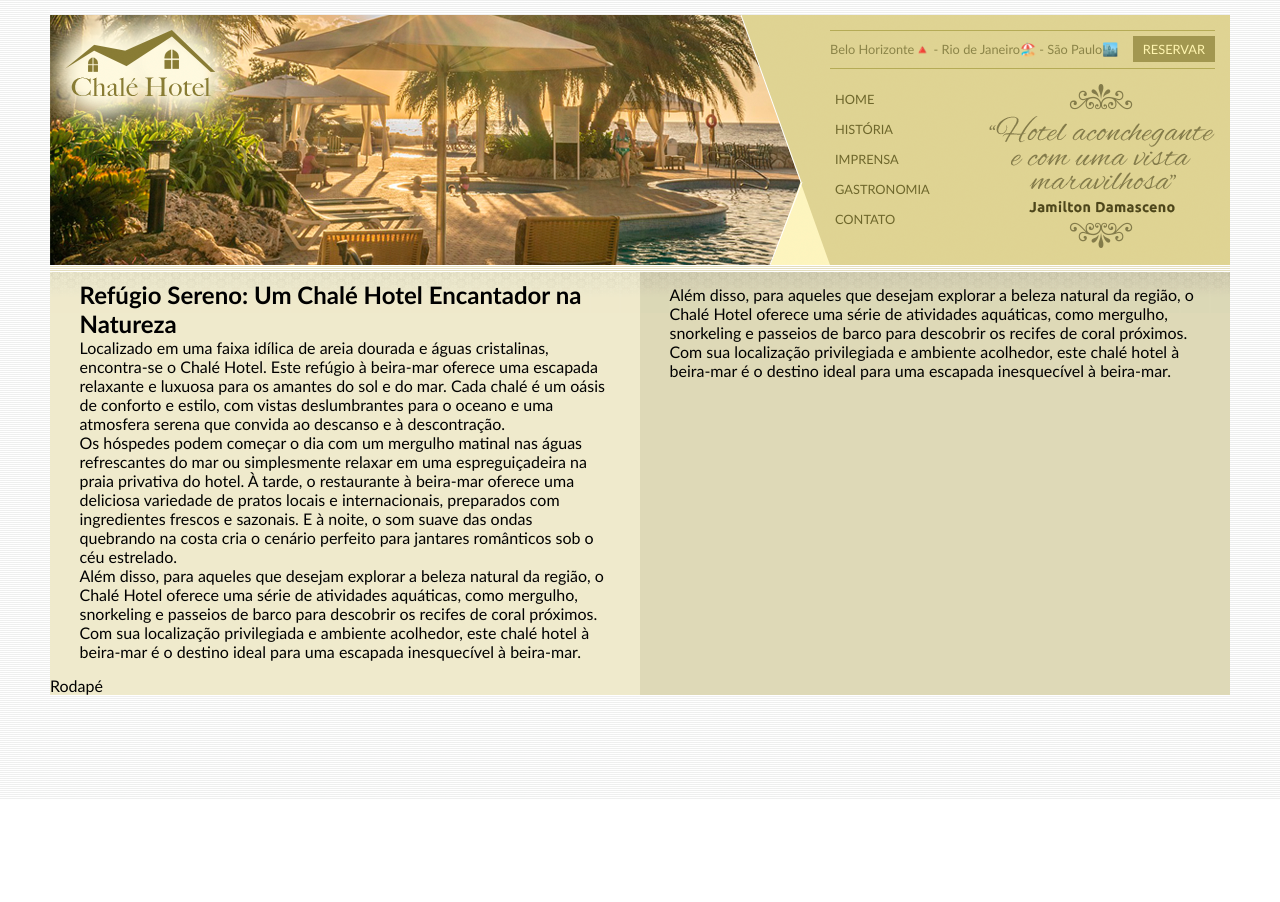
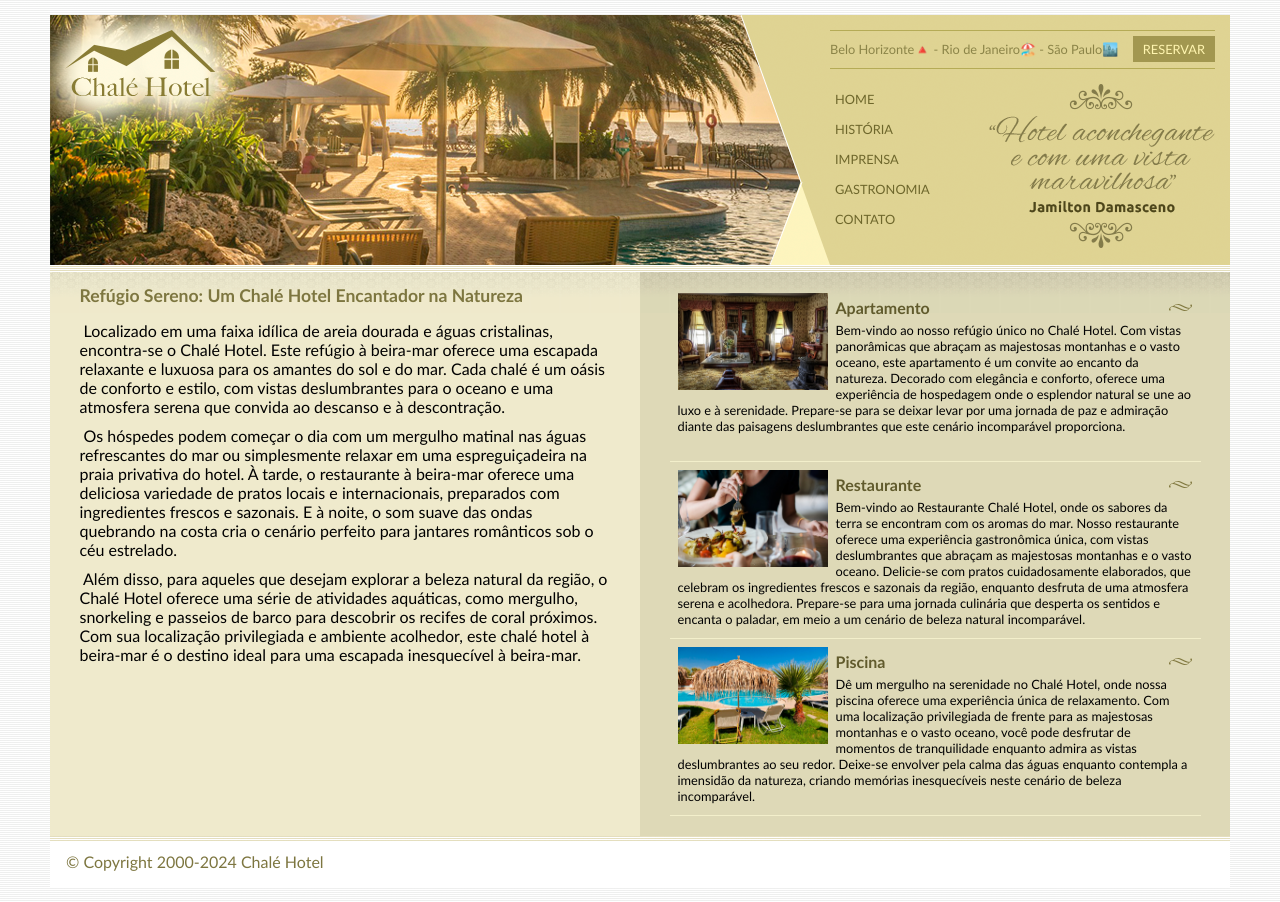
Before and after one commit to diatsilva007/chale-hotel, a plain HTML site: page index.html in a window 1280 px wide. Before the commit the page ends 800 px from the top, so only its background shows below. Drawn offline with Linux system fonts and the light colour scheme.

Commit message:
index.html and style.css updated

```diff
--- a/css/style.css
+++ b/css/style.css
@@ -145,4 +145,51 @@ ul#navegacao a:hover {
 
 #rodape {
     clear: both;
+    padding: 16px;
+    background: white url(../images/bg-rodape.png) repeat-x top;
+    color: #7d7640;
 }
+
+/* Formatações de textos */
+
+h2 {
+    color: #7d7640;
+    font-size: 1.1em;
+    padding: 5px 0px;
+    margin-bottom: 10px
+}
+
+p {
+    font-size: 1em;
+    margin-bottom: 10px;
+}
+
+/* Formatações da área lateral */
+
+#beneficios li {
+    padding: 8px;
+    border-bottom: 1px solid #f3efcb;
+    height: 10em;
+}
+
+#beneficios li a img {
+    float: left;
+    margin-right: 8px;
+}
+
+#beneficios li a p {
+    color: black;
+    font-size: 0.8em;
+}
+
+#beneficios li a h3 {
+    font-size: 1em;
+    color: #615b2d;
+    padding: 5px 0;
+    background: url(../images/ornamento.png) no-repeat center right;
+}
+
+#beneficios li:hover {
+    background: #f6f3d6;
+    cursor: pointer;
+}
--- a/index.html
+++ b/index.html
@@ -5,7 +5,7 @@
     <meta charset="UTF-8">
     <meta name="viewport" content="width=device-width, initial-scale=1.0">
     <link rel="stylesheet" type="text/css" href="css/style.css">
-    <title>🏖️ Chalé Hotel 🛎️</title>
+    <title>🏖️ Chalé Hotel 🏨</title>
 
 </head>
 
@@ -54,12 +54,13 @@
 
             <!-- Início conteúdo -->
             <div class="conteudo">
+
                 <h2>
                     Refúgio Sereno: Um Chalé Hotel Encantador na Natureza
                 </h2>
 
                 <p>
-                    Localizado em uma faixa idílica de areia dourada e águas cristalinas,
+                    &nbsp;Localizado em uma faixa idílica de areia dourada e águas cristalinas,
                     encontra-se o Chalé Hotel. Este refúgio à beira-mar oferece uma escapada
                     relaxante e luxuosa para os amantes do sol e do mar. Cada chalé é um oásis de conforto
                     e estilo, com vistas deslumbrantes para o oceano e uma atmosfera serena que convida
@@ -67,7 +68,7 @@
                 </p>
 
                 <p>
-                    Os hóspedes podem começar o dia com um mergulho matinal nas águas refrescantes do mar
+                    &nbsp;Os hóspedes podem começar o dia com um mergulho matinal nas águas refrescantes do mar
                     ou simplesmente relaxar em uma espreguiçadeira na praia privativa do hotel. À tarde,
                     o restaurante à beira-mar oferece uma deliciosa variedade de pratos locais e internacionais,
                     preparados com ingredientes frescos e sazonais. E à noite, o som suave das ondas quebrando na
@@ -75,12 +76,13 @@
                 </p>
 
                 <p>
-                    Além disso, para aqueles que desejam explorar a beleza natural da região,
+                    &nbsp;Além disso, para aqueles que desejam explorar a beleza natural da região,
                     o Chalé Hotel oferece uma série de atividades aquáticas, como mergulho,
                     snorkeling e passeios de barco para descobrir os recifes de coral próximos.
                     Com sua localização privilegiada e ambiente acolhedor, este chalé hotel à beira-mar
                     é o destino ideal para uma escapada inesquecível à beira-mar.
                 </p>
+
             </div>
             <!-- Fim conteúdo -->
 
@@ -90,19 +92,58 @@
         <!-- Início Área lateral -->
         <div id="area-lateral">
             <div class="conteudo">
-                <p>
-                    Além disso, para aqueles que desejam explorar a beleza natural da região,
-                    o Chalé Hotel oferece uma série de atividades aquáticas, como mergulho,
-                    snorkeling e passeios de barco para descobrir os recifes de coral próximos.
-                    Com sua localização privilegiada e ambiente acolhedor, este chalé hotel à beira-mar
-                    é o destino ideal para uma escapada inesquecível à beira-mar.
-                </p>
+                <ul id="beneficios">
+                    <li>
+                        <a href="">
+                            <img src="images/apartamento.jpg" width="150" alt="Apartamento">
+                            <h3>Apartamento</h3>
+                            <p>
+                                Bem-vindo ao nosso refúgio único no Chalé Hotel. Com vistas panorâmicas que abraçam as
+                                majestosas montanhas e o vasto oceano, este apartamento é um convite ao encanto da natureza.
+                                Decorado com elegância e conforto, oferece uma experiência de hospedagem onde o esplendor natural
+                                se une ao luxo e à serenidade. Prepare-se para se deixar levar por uma jornada de paz e admiração
+                                diante das paisagens deslumbrantes que este cenário incomparável proporciona.
+                            </p>
+                        </a>
+                    </li>
+
+                    <li>
+                        <a href="">
+                            <img src="images/restaurante.jpg" width="150" alt="Restaurante">
+                            <h3>Restaurante</h3>
+                            <p>
+                                Bem-vindo ao Restaurante Chalé Hotel, onde os sabores da terra se encontram com os aromas do mar.
+                                Nosso restaurante oferece uma experiência gastronômica única,
+                                com vistas deslumbrantes que abraçam as majestosas montanhas e o vasto oceano. Delicie-se com pratos
+                                cuidadosamente elaborados, que celebram os ingredientes frescos e sazonais da região,
+                                enquanto desfruta de uma atmosfera serena e acolhedora. Prepare-se para uma jornada culinária
+                                que desperta os sentidos e encanta o paladar, em meio a um cenário de beleza natural incomparável.
+                            </p>
+                        </a>
+                    </li>
+
+                    <li>
+                        <a href="">
+                            <img src="images/piscina.jpg" width="150" alt="Piscina">
+                            <h3>Piscina</h3>
+                            <p>
+                                Dê um mergulho na serenidade no Chalé Hotel, onde nossa piscina oferece uma experiência única de
+                                relaxamento. Com uma localização privilegiada de frente para as majestosas montanhas e o vasto oceano,
+                                você pode desfrutar de momentos de tranquilidade enquanto admira as vistas deslumbrantes ao seu redor.
+                                Deixe-se envolver pela calma das águas enquanto contempla a imensidão da natureza, criando memórias
+                                inesquecíveis neste cenário de beleza incomparável.
+                            </p>
+                        </a>
+                    </li>
+                </ul>
             </div>
         </div>
         <!-- Fim Área lateral -->
 
         <div id="rodape">
-            Rodapé
+            <span>
+                &copy; Copyright 2000-2024 Chalé Hotel
+            </span>
         </div>
 
     </div><!-- Fim container -->
```
